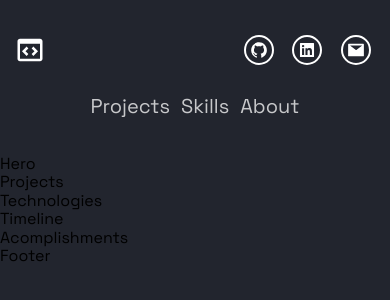
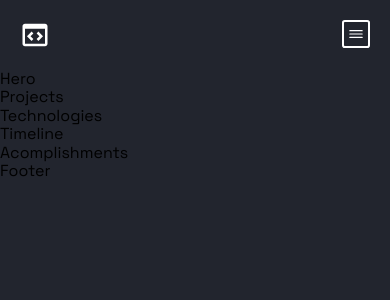
Before and after one commit to tlhysf/portfolio-nextjs, a Next.js app: page / in a window 390 px wide. Shown: the top 300 px of the page. Built offline with nearby package versions, Linux system fonts and the light colour scheme.

Commit message:
added: header, responsiveness, mobile menu button

```diff
--- a/src/components/Header/Header.js
+++ b/src/components/Header/Header.js
@@ -1,70 +1,73 @@
 import Link from "next/link";
 import React from "react";
+
 import { AiFillGithub, AiFillMail, AiFillLinkedin } from "react-icons/ai";
+import { IoIosMenu } from "react-icons/io";
 import { BiCodeBlock } from "react-icons/bi";
 
 import {
   Container,
   LogoWrapper,
   Logo,
-  Centered,
   NavLinksWrapper,
   NavLink,
   SocialLinkWrapper,
   SocialIcons,
+  MobileMenuButton,
 } from "./HeaderStyles";
 
-const Header = () => (
-  <Container>
-    <LogoWrapper>
-      <Link href="/">
-        <Logo>
-          <Centered>
-            <BiCodeBlock />
-          </Centered>
-        </Logo>
-      </Link>
-    </LogoWrapper>
-    <NavLinksWrapper>
-      <li>
-        <Link href="#projects">
-          <NavLink>Projects</NavLink>
+const Header = (props) => {
+  const renderNavLinks = ["Projects", "Skills", "About"].map((item) => (
+    <li key={item}>
+      <Link href={"#" + item}>
+        <NavLink>{item}</NavLink>
       </Link>
     </li>
-      <li>
-        <Link href="#skills">
-          <NavLink>Skills</NavLink>
-        </Link>
-      </li>
-      <li>
-        <Link href="#About">
-          <NavLink>About</NavLink>
-        </Link>
-      </li>
-    </NavLinksWrapper>
-    <SocialLinkWrapper>
+  ));
+
+  const renderSocialLinks = [
     <SocialIcons
+      key="github"
       name="github"
       target="_blank"
       href="http://www.github.com/tlhysf"
     >
       <AiFillGithub />
-      </SocialIcons>
+    </SocialIcons>,
     <SocialIcons
+      key={2}
       target="_blank"
       name="linkedin"
+      key="linkedin"
       href="http://www.linkedin.com/in/talha-yousuf"
     >
       <AiFillLinkedin />
-      </SocialIcons>
+    </SocialIcons>,
     <SocialIcons
       name="mail"
+      key="mail"
       onClick={() => console.log("talhayousuf.work@gmail.com")}
     >
       <AiFillMail />
-      </SocialIcons>
-    </SocialLinkWrapper>
+    </SocialIcons>,
+  ].map((x) => x);
+
+  return (
+    <Container>
+      <LogoWrapper>
+        <Link href="/">
+          <Logo>
+            <BiCodeBlock />
+          </Logo>
+        </Link>
+      </LogoWrapper>
+      <NavLinksWrapper desktop>{renderNavLinks}</NavLinksWrapper>
+      <SocialLinkWrapper desktop>{renderSocialLinks}</SocialLinkWrapper>
+      <MobileMenuButton onClick={props.toggleMobileMenu}>
+        <IoIosMenu />
+      </MobileMenuButton>
     </Container>
   );
+};
 
 export default Header;
--- a/src/components/Header/HeaderStyles.js
+++ b/src/components/Header/HeaderStyles.js
@@ -1,45 +1,25 @@
-import { IoIosArrowDropdown } from "react-icons/io";
 import styled from "styled-components";
 
-export const Centered = styled.div`
+export const Container = styled.div`
   display: flex;
-  align-items: center;
-  justify-items: center;
-`;
-
-export const Container = styled.div`
-  display: grid;
-  grid-template-columns: repeat(5, 1fr);
-  grid-template-rows: 1fr;
-  grid-column-gap: 2rem;
-  padding: 1rem;
-  padding-top: 2rem;
-
-  @media ${(props) => props.theme.breakpoints.sm} {
-    display: grid;
-    grid-template-columns: repeat(5, 1fr);
-    grid-template-rows: repeat(2, 60px);
-    grid-column-gap: 0.5rem;
-    grid-row-gap: 0.5rem;
-  }
+  align-content: center;
+  justify-items: space-between;
+  padding: 2rem;
 `;
 
 export const LogoWrapper = styled.div`
-  grid-area: 1 / 1 / 2 / 2;
+  flex: 1;
   display: flex;
   align-content: center;
   justify-items: center;
-  @media ${(props) => props.theme.breakpoints.sm} {
-    grid-area: 1 / 1 / 2 / 3;
-  }
 `;
 
 export const Logo = styled.a`
   display: flex;
   align-content: center;
+  justify-items: center;
   color: white;
   font-size: 3rem;
-  line-height: 32px;
   transition: 0.4s ease;
   &:hover {
     cursor: pointer;
@@ -48,22 +28,37 @@ export const Logo = styled.a`
   &:active {
     color: rgba(255, 255, 255, 0.5);
   }
+`;
+
+export const NavLinksWrapper = styled.div`
+  flex: 4;
+  display: flex;
+  justify-content: space-evenly;
+  flex-direction: row;
   @media ${(props) => props.theme.breakpoints.sm} {
-    padding: 0.5rem;
+    display: ${(props) => (props.desktop ? "none" : "flex")};
+    flex-direction: column;
+    row-gap: 2rem;
+    flex: 1;
   }
 `;
 
-export const NavLinksWrapper = styled.div`
-  grid-area: 1 / 2 / 2 / 4;
+export const SocialLinkWrapper = styled.div`
+  flex: 1;
   display: flex;
-  justify-content: space-around;
+  justify-content: center;
+  align-items: center;
+  flex-direction: row;
+  column-gap: 3rem;
   @media ${(props) => props.theme.breakpoints.sm} {
-    grid-area: 2 / 2 / 3 / 5;
+    display: ${(props) => (props.desktop ? "none" : "flex")};
   }
 `;
 
 export const NavLink = styled.a`
   display: flex;
+  justify-content: center;
+  align-items: center;
   font-size: 2rem;
   line-height: 32px;
   color: rgba(255, 255, 255, 0.75);
@@ -79,17 +74,6 @@ export const NavLink = styled.a`
   }
   @media ${(props) => props.theme.breakpoints.sm} {
     padding: 0.5rem;
-  }
-`;
-
-export const SocialLinkWrapper = styled.div`
-  grid-area: 1 / 5 / 2 / 6;
-  display: flex;
-  justify-content: space-around;
-  align-items: center;
-  @media ${(props) => props.theme.breakpoints.sm} {
-    align-items: center;
-    grid-area: 1 / 4 / 2 / 6;
   }
 `;
 
@@ -125,6 +109,33 @@ export const SocialIcons = styled.a`
     cursor: pointer;
   }
   &:active {
-    transform: scale(1);
+    transform: scale(0.8);
   }
 `;
+
+export const MobileMenuButton = styled.div`
+  display: none;
+  @media ${(props) => props.theme.breakpoints.sm} {
+    width: 2.8rem;
+    height: 2.8rem;
+    display: flex;
+    align-items: center;
+    justify-content: center;
+    color: white;
+    font-size: 1.8rem;
+    transition: 0.3s ease;
+    border-radius: 10%;
+    border-style: solid;
+    border-width: 0.2rem;
+    &:hover {
+      color: black;
+      background-color: white;
+      border-style: none;
+      transform: scale(1.2);
+      cursor: pointer;
+    }
+    &:active {
+      transform: scale(0.8);
+    }
+  }
+`;
--- a/src/layout/Layout.js
+++ b/src/layout/Layout.js
@@ -1,15 +1,23 @@
-import React from 'react'
+import React, { useState } from "react";
 
-import Footer from '../components/Footer/Footer'
-import Header from '../components/Header/Header'
-import { Container } from './LayoutStyles'
+import Footer from "../components/Footer/Footer";
+import Header from "../components/Header/Header";
+import { Container } from "./LayoutStyles";
 
-export const Layout = ({children}) => {
+export const Layout = ({ children }) => {
+  const [openMobileMenu, setOpenMobileMenu] = useState(false);
+
+  const toggleMobileMenu = () => {
+    setOpenMobileMenu(!openMobileMenu);
+  };
+
+  console.log(openMobileMenu);
+
   return (
     <Container>
-     <Header/>
-     <main>{children}</main>
-     <Footer/>
+      <Header {...{ toggleMobileMenu }} />
+      <main>{children}</main>
+      <Footer />
     </Container>
-  )
-}
+  );
+};
```
Also changed, not shown: 1 other file (tests, documents, lock files or other folders). Lines whose indentation alone changed are shown as unchanged.
